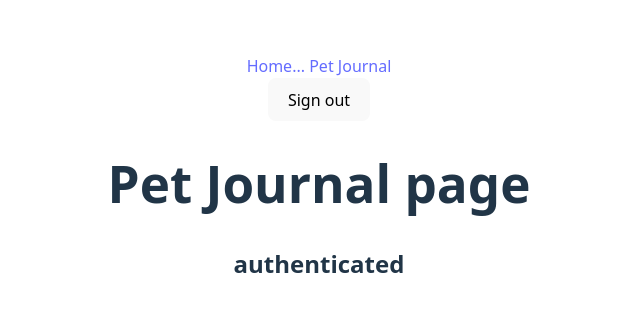
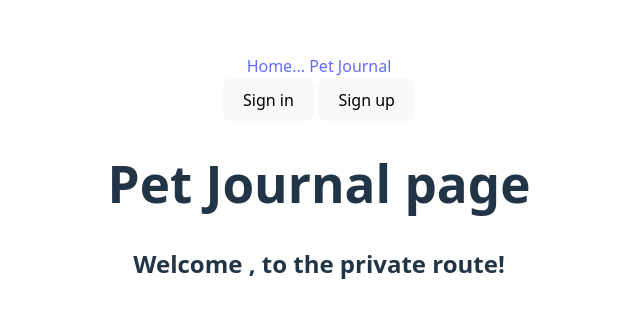
Before and after one commit to chye0001/AuthSystem, a Svelte app in the folder client/: page /petjournal in a window 1280 px wide. Shown: the part 222-540 px from the top of the page, without its empty margins (321-961 px from the left). Built offline with nearby package versions, Linux system fonts and the light colour scheme; no server answers; sample sign-in values are in the browser's storage.

Commit message:
changed favicon and title in index.html also stored username and email in localstorage

```diff
--- a/client/index.html
+++ b/client/index.html
@@ -2,9 +2,9 @@
 <html lang="en">
   <head>
     <meta charset="UTF-8" />
-    <link rel="icon" type="image/svg+xml" href="/vite.svg" />
+    <link rel="icon" type="image/favicon" href="/favicon.ico" />
     <meta name="viewport" content="width=device-width, initial-scale=1.0" />
-    <title>Vite + Svelte</title>
+    <title>AuthSystem</title>
   </head>
   <body>
     <div id="app"></div>
--- a/client/src/App.svelte
+++ b/client/src/App.svelte
@@ -23,13 +23,8 @@
     </Route>
 
     <PrivateRoute path="/petjournal">
-      <PetJournal>
-
-      </PetJournal>
+      <PetJournal/>
     </PrivateRoute>
-    <!-- <Route path="/petjournal">
-      <PetJournal/>
-    </Route> -->
 
     <Route path="/authenticate">
       <Authentication/>
--- a/client/src/api/authentication/authentication.js
+++ b/client/src/api/authentication/authentication.js
@@ -12,7 +12,7 @@ async function signIn(baseURL, credentials={}) {
 
         return {
             success: true,
-            data: result
+            data: result.data
         }
 
     }catch(error) {
@@ -37,7 +37,7 @@ async function signUp(baseURL, signUpData) {
         const result = await response.json();
         return {
             success: true,
-            data: result
+            data: result.data
         };
 
     }catch(error) {
--- a/client/src/components/Authentication/Signin/Signin.svelte
+++ b/client/src/components/Authentication/Signin/Signin.svelte
@@ -12,7 +12,6 @@
     let username = $state("");
     let password = $state("");
 
-    //TODO redirection to protected page and implimenting of guard routes.
     async function handleSignIn(event) {
         event.preventDefault();
 
@@ -31,9 +30,11 @@
         }
 
         if(result.success) {
+            const username = result.data.username;
+            const email = result.data.email;
+            authStore.signIn(username, email);
 
             toast.success("Signed in");
-            authStore.signIn();
 
             if(originalPath) {
                 navigate(originalPath);
@@ -42,8 +43,8 @@
                 navigate("/");
             }
 
-            username = "";
-            password = "";
+            // username = "";
+            // password = "";
 
         } else {
             toast.error("Wrong credentials try again...");
--- a/client/src/components/Authentication/Signup/Signup.svelte
+++ b/client/src/components/Authentication/Signup/Signup.svelte
@@ -35,8 +35,11 @@
     const result = await signUp($BASE_URL, signUpData);
 
     if(result.success) {
+        const username = result.data.username;
+        const email = result.data.email;
+        authStore.signIn(username, email);
+
         toast.success("Signed up");
-        authStore.signIn();
 
         if(originalPath){
           navigate(originalPath);
--- a/client/src/pages/PetJournal/PetJournal.svelte
+++ b/client/src/pages/PetJournal/PetJournal.svelte
@@ -1,2 +1,6 @@
+<script>
+    import { authStore } from '../../stores/authStore.js';
+</script>
+
 <h1>Pet Journal page</h1>
-<h2>authenticated</h2>
+<h2>Welcome {$authStore.username}, to the private route!</h2>
--- a/client/src/stores/authStore.js
+++ b/client/src/stores/authStore.js
@@ -2,20 +2,36 @@ import { writable } from 'svelte/store';
 
 //TODO add isUser / isAdmin later for roles / authorization features
 function initAuthStore() {
-    const isAuthenticated = localStorage.getItem("authenticated") === "true";
-    const { set, update, subscribe } = writable({ isAuthenticated: isAuthenticated });
+    let isAuthenticated = false;
+    let username = "";
+    let email = "";
+
+    const user = JSON.parse(localStorage.getItem("authenticated"));
+    if (user !== null) {
+        isAuthenticated = user.isAuthenticated;
+        username = user.username;
+        email = user.email;
+    }
+
+    const { set, update, subscribe } = writable({ isAuthenticated: isAuthenticated , username: username, email: email});
 
     return {
         set,
         update,
         subscribe,
-        signIn: () => {
-            localStorage.setItem("authenticated", "true");
-            set({ isAuthenticated: true })
+        signIn: (username, email) => {
+            const user = {
+                isAuthenticated: true,
+                username: username,
+                email: email
+            }
+
+            localStorage.setItem("authenticated", JSON.stringify(user));
+            set({  isAuthenticated: true, username: username, email: email });
         },
         signOut: () => {
             localStorage.removeItem("authenticated");
-            set({ isAuthenticated: false })
+            set({ isAuthenticated: false, username: "", email: "" });
         },
         isAuthenticated: () => {
             const isAuthenticated = localStorage.getItem("authenticated");
```
Also changed, not shown: 2 other files (tests, documents, lock files or other folders).
